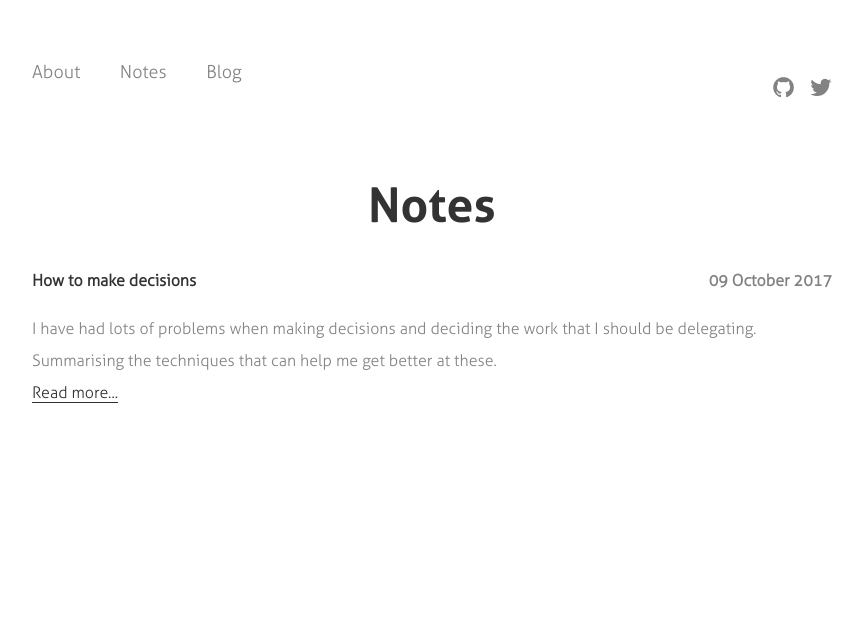
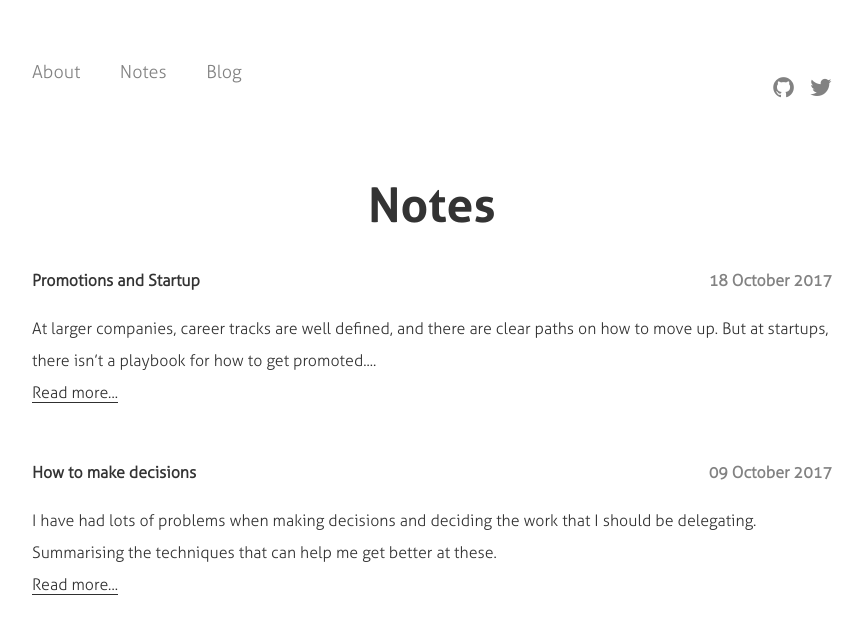
Before and after one commit to deepakputhraya/site, a Jekyll site: the page built from notes.md, in a window 1280 px wide. Shown: the top 634 px of the page, without its empty margins (208-1071 px from the left). Built offline with Jekyll 4.4.1, drawn with Linux system fonts in a browser that asks for light colours; comment, search, counter and statistics services are not loaded; some of the changed lines change nothing that is shown.

Commit message:
Note on startup and promotions (#9)

```diff
--- /dev/null
+++ b/_notes/2018-10-18-startup-and-promotions.md
@@ -0,0 +1,30 @@
+---
+layout: post
+title:  "Promotions and Startup"
+subtitle: "How to get promoted at start-ups"
+date:   2017-10-18 11:12:54
+---
+
+
+At larger companies, career tracks are well defined, and there are clear paths on how to move up. But at startups, there isn’t a playbook for how to get promoted. Promotions here means a more signification title, more compensation, more responsibility or whatever one cares about.
+
+At a startup things move quickly, there often isn’t a defined HR - if there is the promotion norms change every 6 months as company vision, strategy, team, evolve. Despite the ever-evolving landscape, there are things you can do to get promoted early:
+
+1. **Get on the floor & take action.** The exciting opportunity at a startup is a chance to work without perfectly laid out roadmap developed by someone 9 levels above you. That’s scary and exciting. Being proactive and going beyond your JD gets rewarded.
+
+3. **Stay focused on OKRs.** At a startup, you could work on an infinite number of things, in part because there are so many potential problems & opportunities. With opportunity comes responsibility - stay focused on what matters. You can be proactive and stay focused. Not mutually exclusive.
+
+4. **Drive impact.** Be the engineer that drives 10x more impact, maybe because you’re smarter or you are better at prioritising. Don’t pick task because it is fun or because it is neat new tech. Do it because it drives impact. At every startup, there are 1000s of problems without answers. The startup pro can identify the key issues to focus on and jumps to action. ***Impact gets you promoted***.
+
+5. **Pitch in on recruiting.** Recruiting is hard. No one likes it, but it’s a necessity for a growing company. Ask how you can help and then help. Identify, reach out, take first calls, sell to candidates. You have a chance to help build a team you want to be a part of.
+
+6. **Be positive and upbeat.** Founders are on a brutal rollercoaster. They appreciate it when someone else pulls up the torch and can be the positive & upbeat energy. This stands out and gets you promoted.
+
+7. **Verbalise the vision/mission & values.** Founders generally layout frameworks that they believe will help the company grow. If you use them in genuine and meaningful ways, people will notice. The founders will notice.
+
+8. **Effective communication.** Be responsive and respond to Slack and emails on the same day or at least within 24 hours. Even if they are simple replies as "I am on it" or "I will come back to you in 5 days". Startups get hurt a lot by communication delays.
+
+9. **Engage.** Ask questions at all-hands. Stay off your phone during meetings. Have an opinion. Engagement from the team is a shot of adrenaline to your founders.
+
+
+**Note:** If you’re helping in your spare time, the founders will notice.
--- a/notes.md
+++ b/notes.md
@@ -6,18 +6,19 @@ permalink: /notes/
 
 
 <ul class="list-posts">
-    {% for note in site.notes %}
+    {% assign sorted = site.notes | reverse %}
+    {% for note in sorted %}
         <li class="post-teaser">
-            <a href="{{ post.url | prepend: site.baseurl }}">
+            <a href="{{ note.url | prepend: site.baseurl }}">
                 <h3 class="post-teaser__title">
                     {{ note.title }}
                      <span class="post-teaser__date">{{ note.date | date: "%d %B %Y" }}</span>
                 </h3>
+                </a>
                  <span class="post-teaser__subtitle">
                     {{ note.excerpt | strip_html | truncatewords:30}}<br>
                     <a href="{{ note.url }}" class="readmore">Read more...</a><br><br>
                  </span>
-            </a>
         </li>
     {% endfor %}
 </ul>
```
